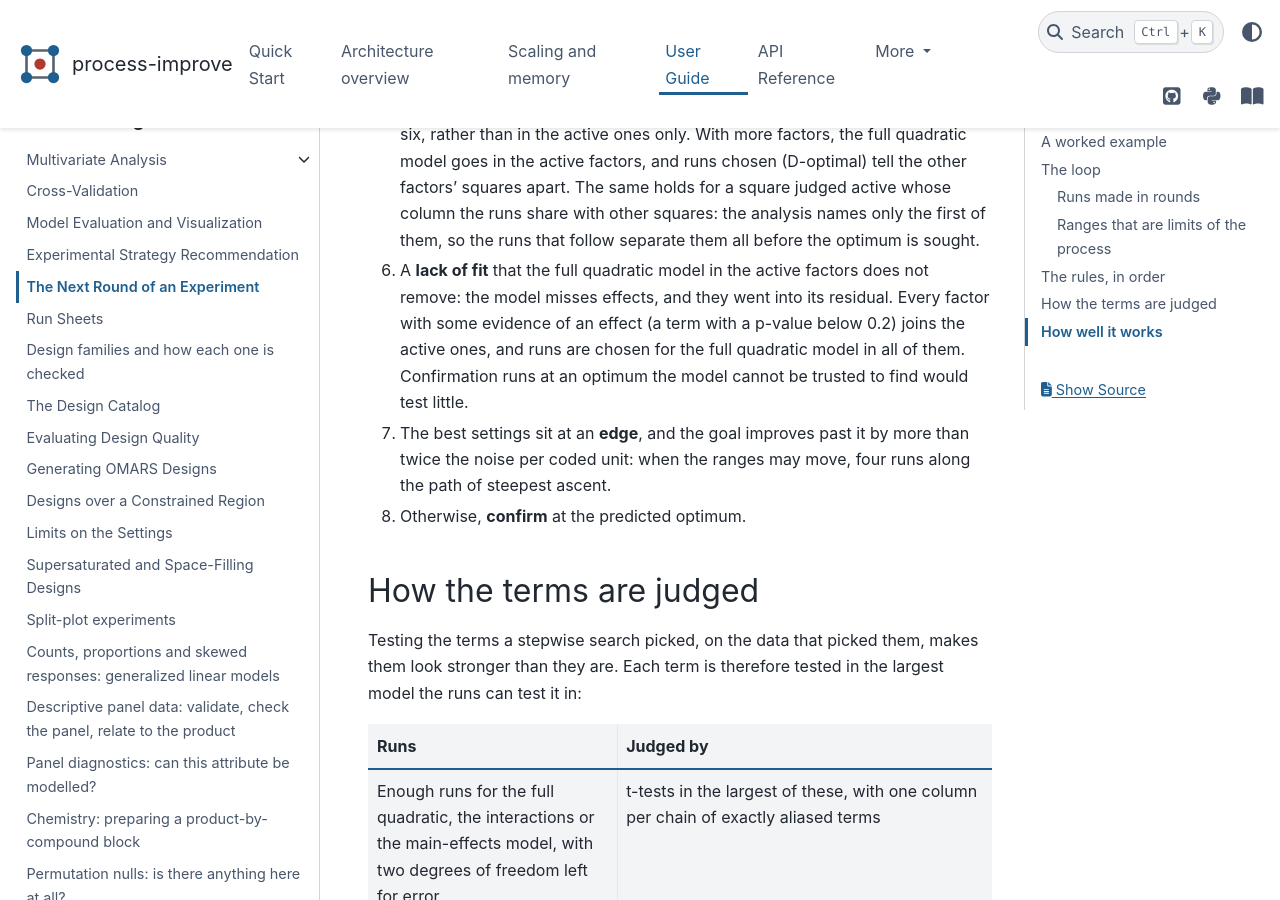
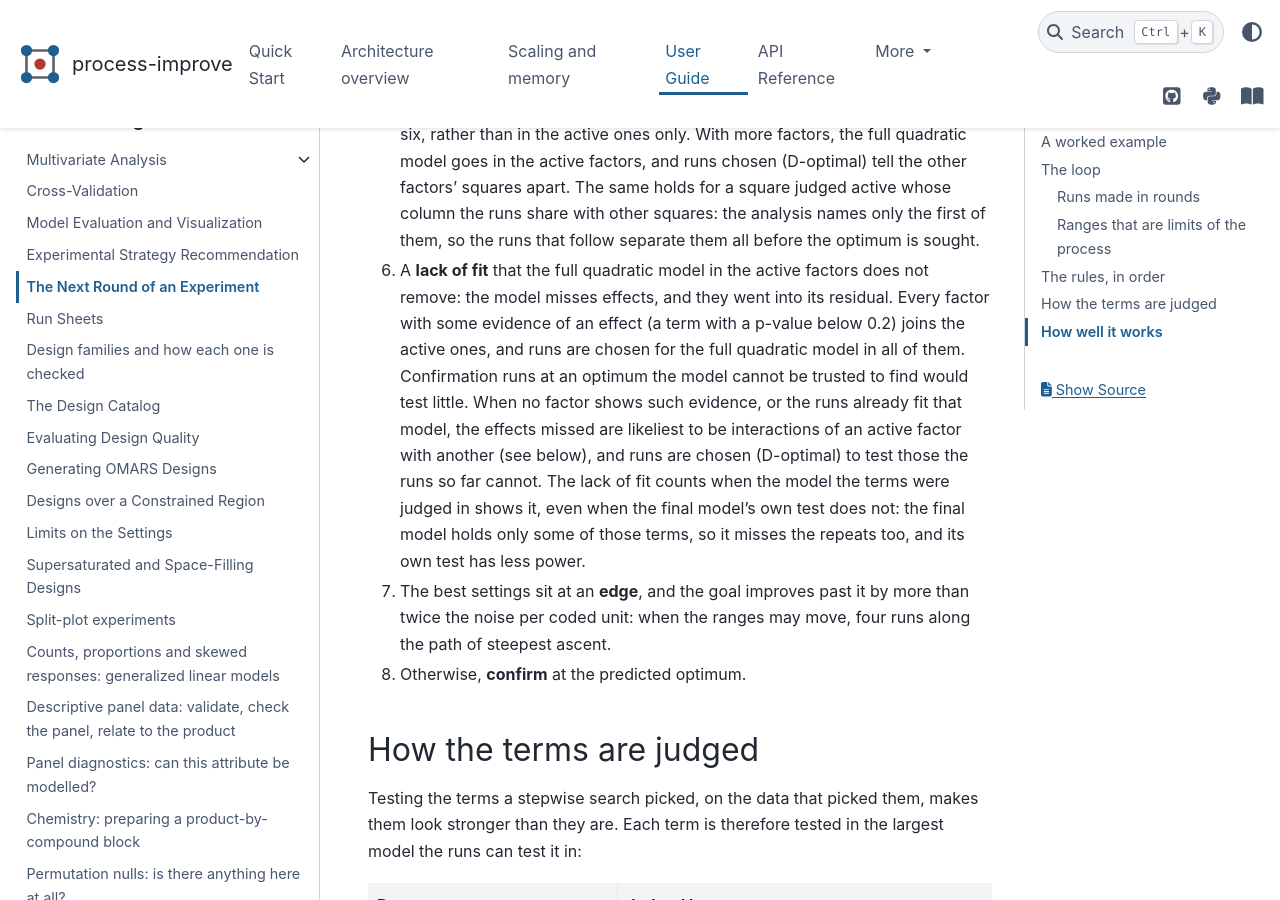
Before and after one commit to kgdunn/process-improve, a Sphinx documentation site: the page built from docs/user_guide/next_step.rst, in a window 1280 px wide and 900 px high, scrolled down 3293 px. Built offline with Sphinx 7.4.7 and the PyData theme 0.15.4, drawn with Linux system fonts in a browser that asks for light colours; some of the changed text lies outside the part shown.

Commit message:
Guide and changelog: the judged model's lack of fit, and the interactions it looks for
Co-Authored-By: Claude Opus 5.5 <noreply@anthropic.com>
Claude-Session: https://claude.ai/code/session_01L2tiSWaSL9Az8XA4ah4Xza

```diff
--- a/docs/user_guide/next_step.rst
+++ b/docs/user_guide/next_step.rst
@@ -127,7 +127,12 @@ The rules, in order
    model misses effects, and they went into its residual. Every factor with some evidence of an
    effect (a term with a p-value below 0.2) joins the active ones, and runs are chosen for the
    full quadratic model in all of them. Confirmation runs at an optimum the model cannot be
-   trusted to find would test little.
+   trusted to find would test little. When no factor shows such evidence, or the runs already
+   fit that model, the effects missed are likeliest to be interactions of an active factor with
+   another (see below), and runs are chosen (D-optimal) to test those the runs so far cannot.
+   The lack of fit counts when the model the terms were judged in shows it, even when the final
+   model's own test does not: the final model holds only some of those terms, so it misses the
+   repeats too, and its own test has less power.
 7. The best settings sit at an **edge**, and the goal improves past it by more than twice the
    noise per coded unit: when the ranges may move, four runs along the path of steepest ascent.
 8. Otherwise, **confirm** at the predicted optimum.
@@ -184,7 +189,10 @@ themselves repeats, far from the model; the rules for a miss handle them, and th
 judged against them.
 
 Interactions of the active factors that this could not test are then tested in the model of the
-active terms. Lenth's own margins, a t quantile on a third as many degrees of freedom as
+active terms. When the model judged does not fit the repeats, the interactions of an active
+factor with every other factor are tested too (weak heredity), with Holm's method across them.
+An effect that changes sign across an active factor's range averages out of the other factor's
+main effect, so the main effects give no pointer to it. Lenth's own margins, a t quantile on a third as many degrees of freedom as
 contrasts, are approximate: with seven contrasts the individual one is 3.76 pseudo standard
 errors where the exact value is 2.31 (Ye and Hamada, 2000), and the simultaneous one is so wide
 that two clear effects in an eight-run design rarely pass it. ``recommend_next_step`` uses
```
Also changed, not shown: changelog.d/2026-10-28-next-step-misses-interactions.fixed.md (added, +6 -0 lines).
